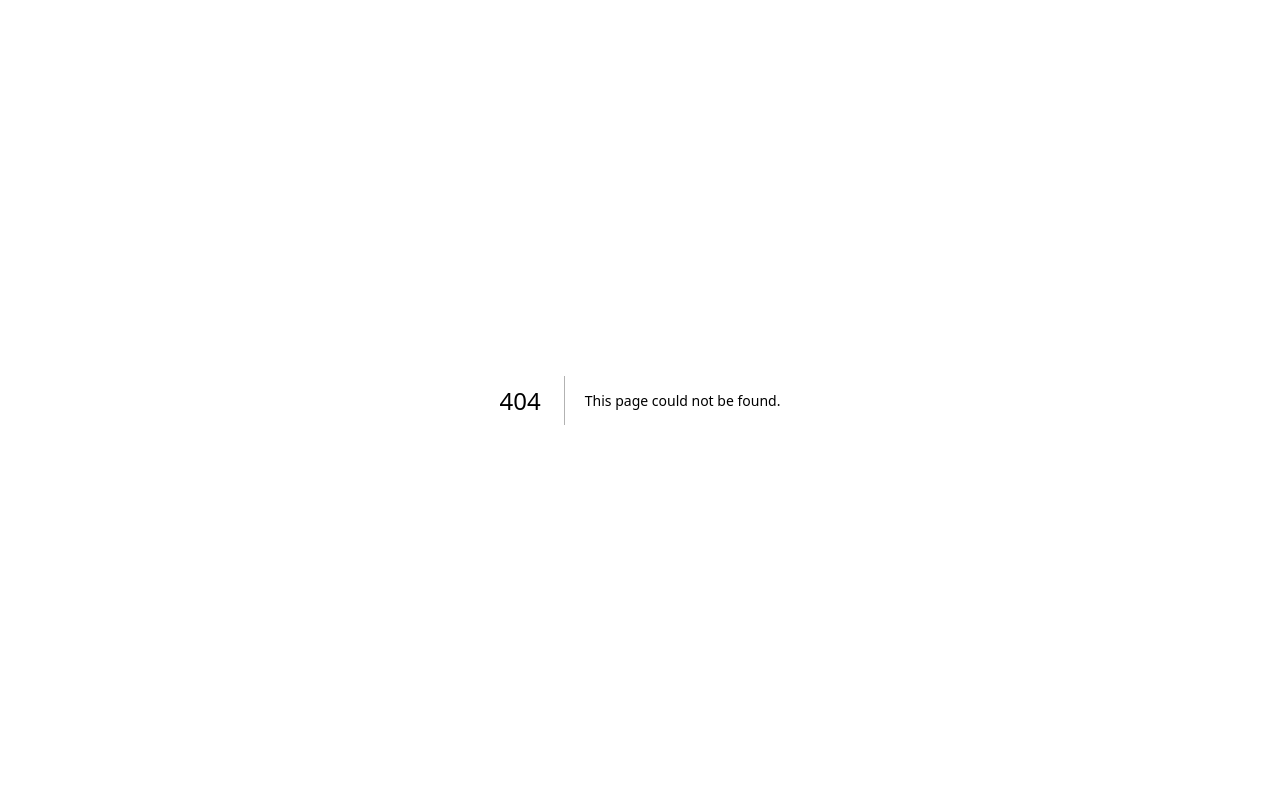
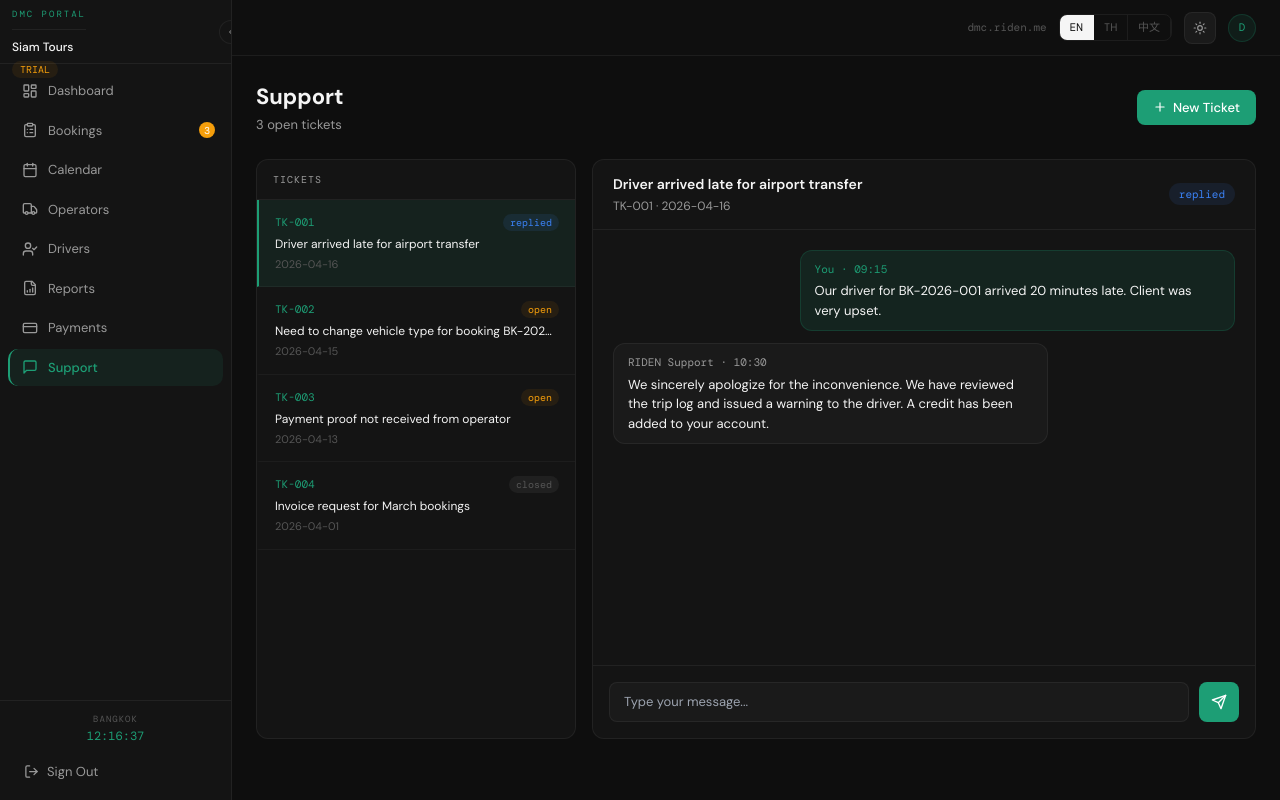
Before and after one commit to jeet623-create/Riden, a Next.js app: page /dmc/support in a window 1280 px wide. Before the commit this address had no page. Built offline with nearby package versions, Linux system fonts and the light colour scheme.

Commit message:
feat: Figma design - page.tsx

```diff
--- /dev/null
+++ b/src/app/dmc/support/page.tsx
@@ -0,0 +1,102 @@
+"use client"
+import { useState } from "react"
+import { motion, AnimatePresence } from "framer-motion"
+import { MessageSquare, Send, Plus } from "lucide-react"
+import { useLanguage } from "@/hooks/use-language"
+
+const tickets = [
+  { id:"TK-001", subject:"Driver arrived late for airport transfer", status:"replied" as const, date:"2026-04-16", messages:[
+    { from:"dmc", text:"Our driver for BK-2026-001 arrived 20 minutes late. Client was very upset.", time:"09:15" },
+    { from:"support", text:"We sincerely apologize for the inconvenience. We have reviewed the trip log and issued a warning to the driver. A credit has been added to your account.", time:"10:30" },
+  ]},
+  { id:"TK-002", subject:"Need to change vehicle type for booking BK-2026-003", status:"open" as const, date:"2026-04-15", messages:[
+    { from:"dmc", text:"Client now has 2 extra passengers. Need to upgrade from Van 9 to Van 12 for all days.", time:"14:20" },
+  ]},
+  { id:"TK-003", subject:"Payment proof not received from operator", status:"open" as const, date:"2026-04-13", messages:[
+    { from:"dmc", text:"It's been 48 hours since trip T102-2 closed but we still haven't received payment confirmation from Island Express.", time:"16:00" },
+  ]},
+  { id:"TK-004", subject:"Invoice request for March bookings", status:"closed" as const, date:"2026-04-01", messages:[
+    { from:"dmc", text:"Please send consolidated invoice for all March 2026 bookings.", time:"09:00" },
+    { from:"support", text:"Invoice has been sent to your registered email. You can also download it from your dashboard.", time:"09:45" },
+  ]},
+]
+
+const STATUS_STYLE = {
+  open:{ bg:"rgba(245,158,11,0.08)", color:"#f59e0b" },
+  replied:{ bg:"rgba(59,130,246,0.1)", color:"#3b82f6" },
+  closed:{ bg:"rgba(255,255,255,0.05)", color:"#555" },
+}
+
+export default function DmcSupportPage() {
+  const { t } = useLanguage()
+  const [sel, setSel] = useState(tickets[0])
+  const [msg, setMsg] = useState("")
+
+  return (
+    <motion.div initial={{ opacity:0, y:8 }} animate={{ opacity:1, y:0 }} transition={{ duration:0.2 }}>
+      <div style={{ display:"flex", justifyContent:"space-between", alignItems:"center", marginBottom:24 }}>
+        <div>
+          <h1 style={{ fontSize:22, fontWeight:700, color:"var(--text-1,#f0f0f0)" }}>{t({ en:"Support", th:"ช่วยเหลือ", zh:"支持" })}</h1>
+          <p style={{ fontSize:13, color:"var(--text-2,#999)", marginTop:2 }}>{tickets.filter(t=>t.status!=="closed").length} open tickets</p>
+        </div>
+        <button style={{ display:"flex", alignItems:"center", gap:6, padding:"8px 16px", borderRadius:8, fontSize:13, fontWeight:500, background:"#1D9E75", color:"white", border:"none", cursor:"pointer" }}>
+          <Plus size={14}/>{t({ en:"New Ticket", th:"ตั๋วใหม่", zh:"新工单" })}
+        </button>
+      </div>
+
+      <div style={{ display:"grid", gridTemplateColumns:"320px 1fr", gap:16, height:"calc(100vh - 220px)", minHeight:480 }}>
+        {/* Ticket List */}
+        <div style={{ background:"var(--bg-surface,#111)", border:"1px solid var(--border,#242)", borderRadius:12, overflow:"hidden", display:"flex", flexDirection:"column" }}>
+          <div style={{ padding:"12px 16px", borderBottom:"1px solid var(--border,#242)", fontFamily:"var(--font-mono,monospace)", fontSize:10, color:"var(--text-2,#999)", textTransform:"uppercase", letterSpacing:1 }}>
+            TICKETS
+          </div>
+          <div style={{ overflowY:"auto", flex:1 }}>
+            {tickets.map(tk=>(
+              <div key={tk.id} onClick={()=>setSel(tk)}
+                style={{ padding:"14px 16px", borderBottom:"1px solid rgba(255,255,255,0.04)", cursor:"pointer", background:sel.id===tk.id?"var(--teal-10,rgba(29,158,117,0.08))":"transparent", borderLeft:sel.id===tk.id?"2px solid #1D9E75":"2px solid transparent", transition:"all 150ms" }}>
+                <div style={{ display:"flex", justifyContent:"space-between", marginBottom:4 }}>
+                  <span style={{ fontFamily:"var(--font-mono,monospace)", fontSize:11, color:"#1D9E75" }}>{tk.id}</span>
+                  <span style={{ display:"inline-flex", padding:"1px 7px", borderRadius:99, fontSize:10, fontFamily:"var(--font-mono,monospace)", background:STATUS_STYLE[tk.status].bg, color:STATUS_STYLE[tk.status].color }}>{tk.status}</span>
+                </div>
+                <div style={{ fontSize:12, color:"var(--text-1,#f0f0f0)", marginBottom:3, overflow:"hidden", textOverflow:"ellipsis", whiteSpace:"nowrap" }}>{tk.subject}</div>
+                <div style={{ fontSize:11, color:"var(--text-3,#555)" }}>{tk.date}</div>
+              </div>
+            ))}
+          </div>
+        </div>
+
+        {/* Message Thread */}
+        <div style={{ background:"var(--bg-surface,#111)", border:"1px solid var(--border,#242)", borderRadius:12, display:"flex", flexDirection:"column", overflow:"hidden" }}>
+          <div style={{ padding:"14px 20px", borderBottom:"1px solid var(--border,#242)", display:"flex", justifyContent:"space-between", alignItems:"center" }}>
+            <div>
+              <div style={{ fontWeight:600, fontSize:14, color:"var(--text-1,#f0f0f0)" }}>{sel.subject}</div>
+              <div style={{ fontSize:12, color:"var(--text-2,#999)", marginTop:2 }}>{sel.id} · {sel.date}</div>
+            </div>
+            <span style={{ display:"inline-flex", padding:"3px 10px", borderRadius:99, fontSize:11, fontFamily:"var(--font-mono,monospace)", background:STATUS_STYLE[sel.status].bg, color:STATUS_STYLE[sel.status].color }}>{sel.status}</span>
+          </div>
+          <div style={{ flex:1, overflowY:"auto", padding:20, display:"flex", flexDirection:"column", gap:12 }}>
+            {sel.messages.map((m,i)=>(
+              <div key={i} style={{ display:"flex", justifyContent:m.from==="dmc"?"flex-end":"flex-start" }}>
+                <div style={{ maxWidth:"70%", padding:"10px 14px", borderRadius:12, background:m.from==="dmc"?"rgba(29,158,117,0.12)":"var(--bg-elevated,#1a1a1a)", border:`1px solid ${m.from==="dmc"?"rgba(29,158,117,0.2)":"var(--border,#242)"}` }}>
+                  <div style={{ fontSize:11, color:m.from==="dmc"?"#1D9E75":"var(--text-2,#999)", marginBottom:4, fontFamily:"var(--font-mono,monospace)" }}>{m.from==="dmc"?"You":"RIDEN Support"} · {m.time}</div>
+                  <div style={{ fontSize:13, color:"var(--text-1,#f0f0f0)", lineHeight:1.5 }}>{m.text}</div>
+                </div>
+              </div>
+            ))}
+          </div>
+          {sel.status !== "closed" && (
+            <div style={{ padding:16, borderTop:"1px solid var(--border,#242)", display:"flex", gap:10 }}>
+              <input value={msg} onChange={e=>setMsg(e.target.value)} placeholder={t({ en:"Type your message...", th:"พิมพ์ข้อความ...", zh:"输入消息..." })}
+                style={{ flex:1, height:40, padding:"0 14px", borderRadius:8, border:"1px solid var(--border,#242)", background:"var(--bg-elevated,#1a1a1a)", color:"var(--text-1,#f0f0f0)", fontSize:13, outline:"none" }}
+                onFocus={e=>e.target.style.borderColor="#1D9E75"}
+                onBlur={e=>e.target.style.borderColor="var(--border,#242)"}/>
+              <button onClick={()=>setMsg("")} style={{ width:40, height:40, borderRadius:8, background:"#1D9E75", border:"none", cursor:"pointer", display:"flex", alignItems:"center", justifyContent:"center" }}>
+                <Send size={16} color="white"/>
+              </button>
+            </div>
+          )}
+        </div>
+      </div>
+    </motion.div>
+  )
+}
```
